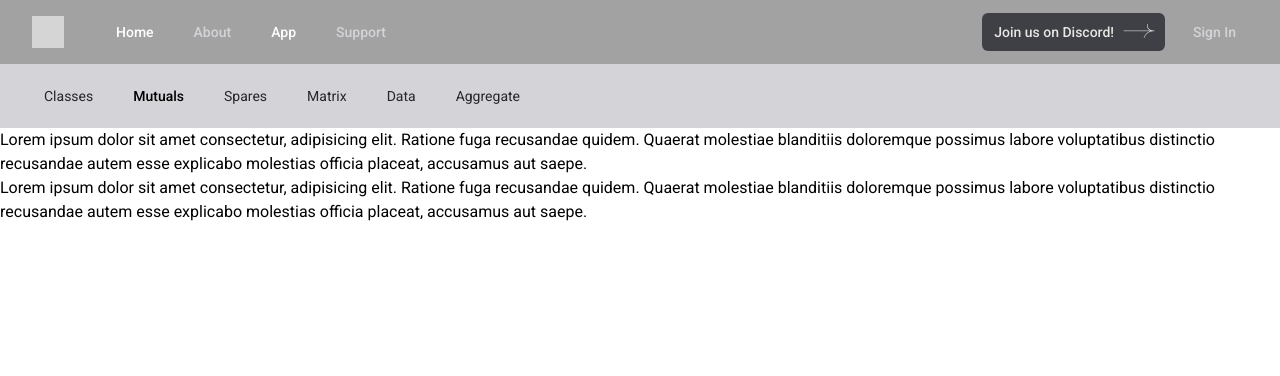
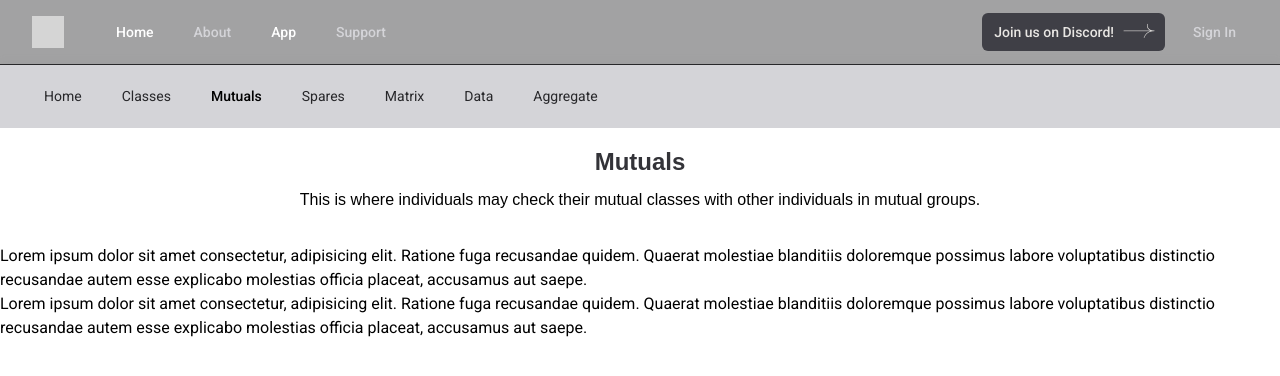
Before and after one commit to YEGYouthTech/CourseCompanion, a Next.js app: page /app/mutuals in a window 1280 px wide. Shown: the top 376 px of the page. Built offline with nearby package versions, Linux system fonts and the light colour scheme; no server answers; grey boxes are pictures that could not be loaded; a web font is replaced by a local one.

Commit message:
App subpage

```diff
--- a/src/components/AppNav.tsx
+++ b/src/components/AppNav.tsx
@@ -13,6 +13,7 @@ function AppNav() {
             <div className="flex items-center">
               <div className="md:block">
                 <div className="flex items-baseline space-x-4">
+                  <AppNavItem href="/app">Home</AppNavItem>
                   <AppNavItem href="/app/classes">Classes</AppNavItem>
                   <AppNavItem href="/app/mutuals">Mutuals</AppNavItem>
                   <AppNavItem href="/app/spares">Spares</AppNavItem>
--- a/src/components/Nav.tsx
+++ b/src/components/Nav.tsx
@@ -12,7 +12,7 @@ function Nav() {
   const { user } = UserAuth();
   return (
     <div>
-      <nav className="fixed top-0 left-0 z-30 w-screen bg-gray-900/40 backdrop-blur-sm">
+      <nav className="fixed top-0 left-0 z-30 w-screen border-b border-gray-800 bg-gray-900/40 backdrop-blur-sm">
         <div className="mx-auto h-16 max-w-7xl px-4 sm:px-6 lg:px-8">
           <div className="flex h-16 items-center justify-between">
             <div className="flex items-center">
--- a/src/pages/app/classes.tsx
+++ b/src/pages/app/classes.tsx
@@ -3,6 +3,13 @@ import AppMain from '@/templates/AppMain';
 
 const AppClasses = () => (
   <AppMain meta={<Meta title="Lorem ipsum" description="Lorem ipsum" />}>
+    <h1 className="mb-2 pt-4 text-center font-display text-2xl font-bold text-gray-750">
+      Classes
+    </h1>
+    <p className="mb-8 text-center font-body">
+      This is where the group will access every class its members take and the
+      members that are in each class.
+    </p>
     <p>
       Lorem ipsum dolor sit amet consectetur, adipisicing elit. Ratione fuga
       recusandae quidem. Quaerat molestiae blanditiis doloremque possimus labore
--- a/src/pages/app/index.tsx
+++ b/src/pages/app/index.tsx
@@ -3,6 +3,13 @@ import AppMain from '@/templates/AppMain';
 
 const AppIndex = () => (
   <AppMain meta={<Meta title="Lorem ipsum" description="Lorem ipsum" />}>
+    <h1 className="mb-2 pt-4 text-center font-display text-2xl font-bold text-gray-750">
+      Index
+    </h1>
+    <p className="mb-8 text-center font-body">
+      This page will be used to give the user some screenshot previews of the
+      app.
+    </p>
     <p>
       Lorem ipsum dolor sit amet consectetur, adipisicing elit. Ratione fuga
       recusandae quidem. Quaerat molestiae blanditiis doloremque possimus labore
--- a/src/pages/app/mutuals.tsx
+++ b/src/pages/app/mutuals.tsx
@@ -3,6 +3,13 @@ import AppMain from '@/templates/AppMain';
 
 const AppMutuals = () => (
   <AppMain meta={<Meta title="Lorem ipsum" description="Lorem ipsum" />}>
+    <h1 className="mb-2 pt-4 text-center font-display text-2xl font-bold text-gray-750">
+      Mutuals
+    </h1>
+    <p className="mb-8 text-center font-body">
+      This is where individuals may check their mutual classes with other
+      individuals in mutual groups.
+    </p>
     <p>
       Lorem ipsum dolor sit amet consectetur, adipisicing elit. Ratione fuga
       recusandae quidem. Quaerat molestiae blanditiis doloremque possimus labore
```
